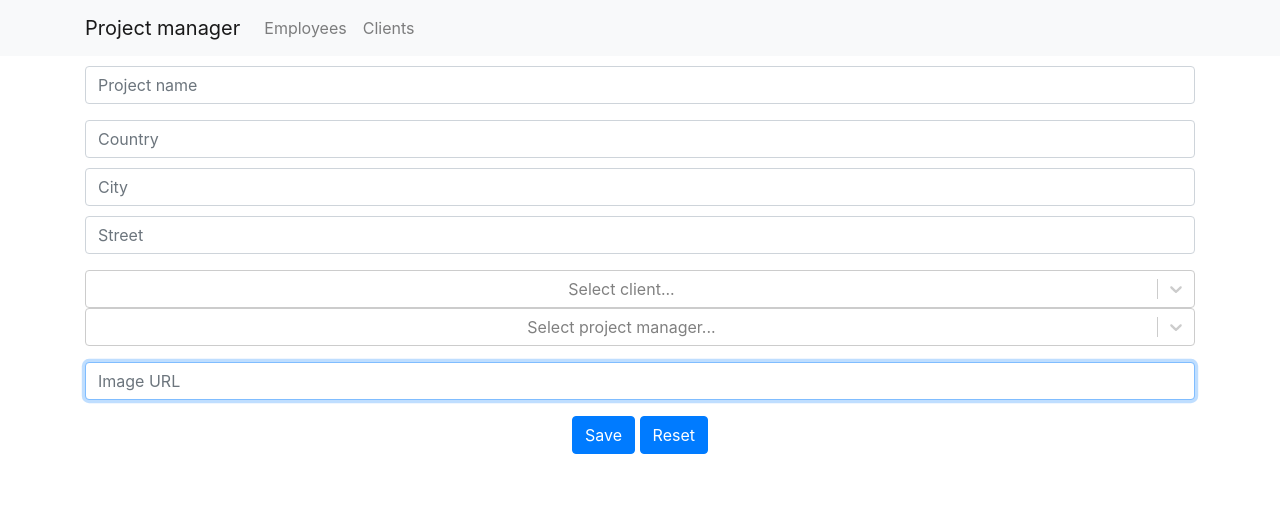
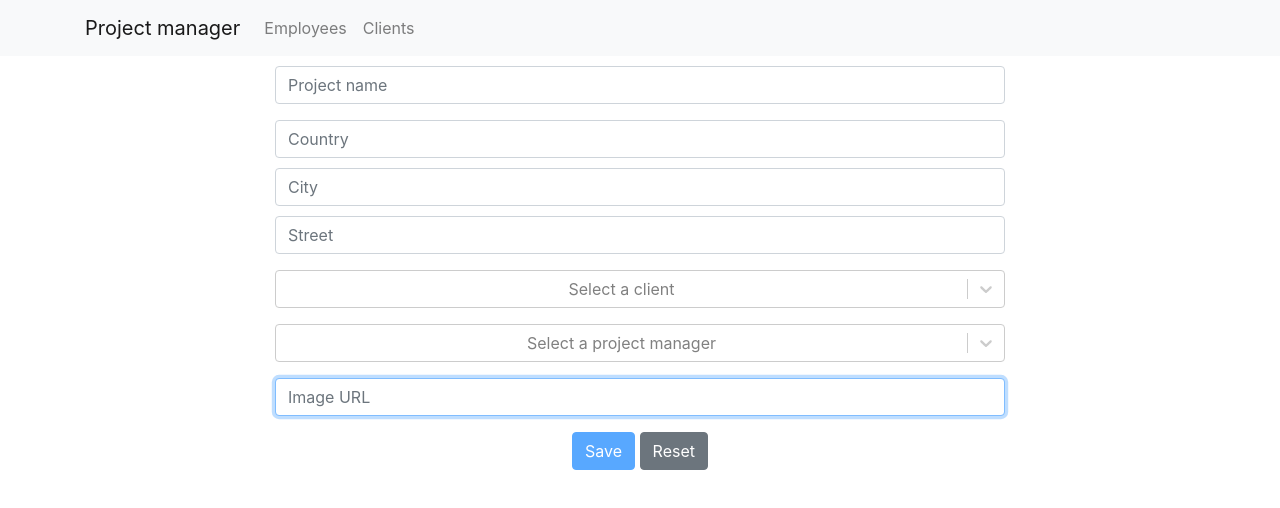
Before and after one commit to jst174/project-manager_frontend, a React (Create React App) app: page /new in a window 1280 px wide. Shown: the top 508 px of the page. Built offline with nearby package versions, Linux system fonts and the light colour scheme; no server answers.

Commit message:
refactoring AddProject component

```diff
--- a/src/components/projectEntity/AddProject.jsx
+++ b/src/components/projectEntity/AddProject.jsx
@@ -1,29 +1,64 @@
-import { Form, Button, Container } from "react-bootstrap";
-import React, { useState } from "react";
+import { Form, Button, Container, Row, Col } from "react-bootstrap";
+import { useState } from "react";
+import { useNavigate } from "react-router-dom";
 import AsyncSelect from "react-select/async";
 import ClientService from "../../services/ClientService";
 import EmployeeService from "../../services/EmployeeService";
+import ProjectService from "../../services/ProjectService";
 
 const AddProject = () => {
-  const [inputClientValue, setClientValue] = useState("");
-  const [inputEmployeeValue, setEmployeeValue] = useState("");
-  const [selectedClient, setSelectedClient] = useState(null);
-  const [selectedEmployee, setSelectedEmployee] = useState(null);
+  const [project, setProject] = useState({
+    name: "",
+    client: { name: "" },
+    projectManager: { firstName: "", lastName: "" },
+    address: { country: "", city: "", street: "" },
+    imageUrl: "",
+  });
+  const [isValid, setIsValid] = useState(false);
+  const navigate = useNavigate();
 
-  const handleInputClientChange = (value) => {
-    setClientValue(value);
+  const handleSubmit = (event) => {
+    event.preventDefault();
   };
 
-  const handleClientChange = (value) => {
-    setSelectedClient(value);
+  const handleInputChange = (e, name) => {
+    if (name === "country" || name === "city" || name === "street") {
+      setProject({
+        ...project,
+        address: { ...project.address, [name]: e.target.value },
+      });
+    } else if (name === "client") {
+      setProject({ ...project, client: e });
+    } else if (name === "projectManager") {
+      setProject({ ...project, projectManager: e });
+    } else {
+      setProject({ ...project, [name]: e.target.value });
+    }
+    if (
+      project.name &&
+      project.address.country &&
+      project.address.city &&
+      project.address.street &&
+      project.client.name &&
+      project.projectManager.firstName &&
+      project.projectManager.lastName
+    ) {
+      setIsValid(true);
+    } else {
+      setIsValid(false);
+    }
   };
 
-  const handleInputEmployeeChange = (value) => {
-    setEmployeeValue(value);
-  };
-
-  const handleEmployeeChange = (value) => {
-    setSelectedEmployee(value);
+  const handleReset = (e) => {
+    e.preventDefault();
+    setProject({
+      name: "",
+      client: { name: "" },
+      projectManager: { firstName: "", lastName: "" },
+      address: { country: "", city: "", street: "" },
+      imageUrl: "",
+    });
+    setIsValid(false);
   };
 
   const clients = async () => {
@@ -36,15 +71,27 @@ const AddProject = () => {
     return response.data;
   };
 
+  const saveProject = async () => {
+    await ProjectService.addProject(project)
+      .then((response) => {
+        navigate("/");
+      })
+      .catch((error) => console.log(error));
+  };
+
   return (
     <Container>
-      <Form>
+      <Row className="justify-content-md-center">
+        <Col xs={12} md={8}>
+          <Form onSubmit={handleSubmit}>
             <Form.Group className="mb-3">
               <Form.Control
                 style={{ marginTop: "10px" }}
                 type="text"
                 placeholder="Project name"
                 autoFocus
+                value={project.name}
+                onChange={(event) => handleInputChange(event, "name")}
               />
             </Form.Group>
             <Form.Group className="mb-3">
@@ -53,44 +100,48 @@ const AddProject = () => {
                 type="text"
                 placeholder="Country"
                 autoFocus
+                value={project.address.country}
+                onChange={(event) => handleInputChange(event, "country")}
               />
               <Form.Control
                 style={{ marginTop: "10px" }}
                 type="text"
                 placeholder="City"
                 autoFocus
+                value={project.address.city}
+                onChange={(event) => handleInputChange(event, "city")}
               />
               <Form.Control
                 style={{ marginTop: "10px" }}
                 type="text"
                 placeholder="Street"
                 autoFocus
+                value={project.address.street}
+                onChange={(event) => handleInputChange(event, "street")}
               />
             </Form.Group>
             <Form.Group className="mb-3">
               <AsyncSelect
-            placeholder="Select client..."
                 style={{ marginTop: "10px" }}
+                placeholder="Select a client"
                 cacheOptions
                 defaultOptions
-            value={selectedClient}
                 getOptionLabel={(e) => e.name}
                 getOptionValue={(e) => e.id}
                 loadOptions={clients}
-            onInputChange={handleInputClientChange}
-            onChange={handleClientChange}
+                onChange={(e) => handleInputChange(e, "client")}
               />
+            </Form.Group>
+            <Form.Group className="mb-3">
               <AsyncSelect
-            placeholder="Select project manager..."
                 style={{ marginTop: "10px" }}
+                placeholder="Select a project manager"
                 cacheOptions
                 defaultOptions
-            value={selectedEmployee}
                 getOptionLabel={(e) => e.firstName + " " + e.lastName}
                 getOptionValue={(e) => e.id}
                 loadOptions={employees}
-            onInputChange={handleInputEmployeeChange}
-            onChange={handleEmployeeChange}
+                onChange={(e) => handleInputChange(e, "projectManager")}
               />
             </Form.Group>
             <Form.Group className="mb-3">
@@ -99,14 +150,22 @@ const AddProject = () => {
                 type="text"
                 placeholder="Image URL"
                 autoFocus
+                value={project.imageUrl}
+                onChange={(event) => handleInputChange(event, "imageUrl")}
               />
             </Form.Group>
           </Form>
 
           <div className="mb-2" style={{ marginTop: "10px" }}>
-        <Button variant="primary">Save</Button>{" "}
-        <Button variant="primary">Reset</Button>
+            <Button variant="primary" disabled={!isValid} onClick={saveProject}>
+              Save
+            </Button>{" "}
+            <Button variant="secondary" type="reset" onClick={handleReset}>
+              Reset
+            </Button>
           </div>
+        </Col>
+      </Row>
     </Container>
   );
 };
```
Lines whose indentation alone changed are shown as unchanged.
